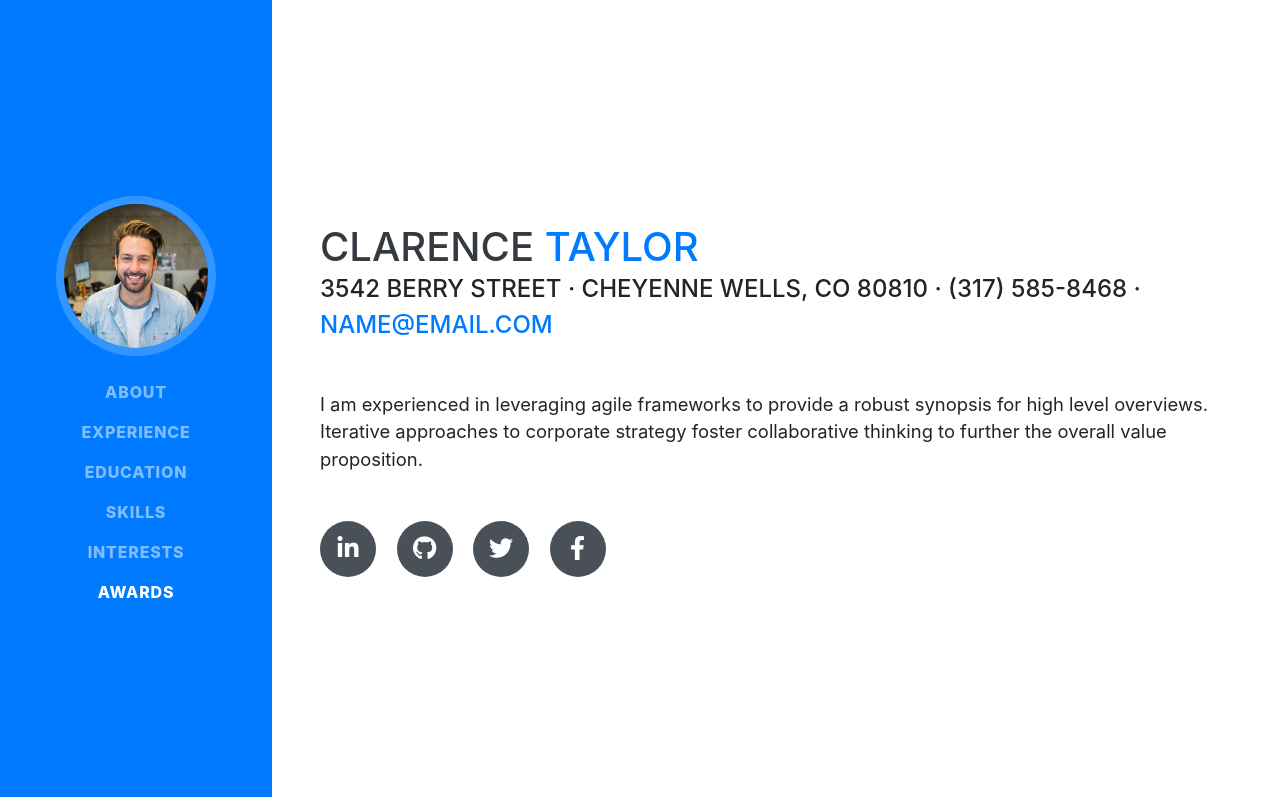
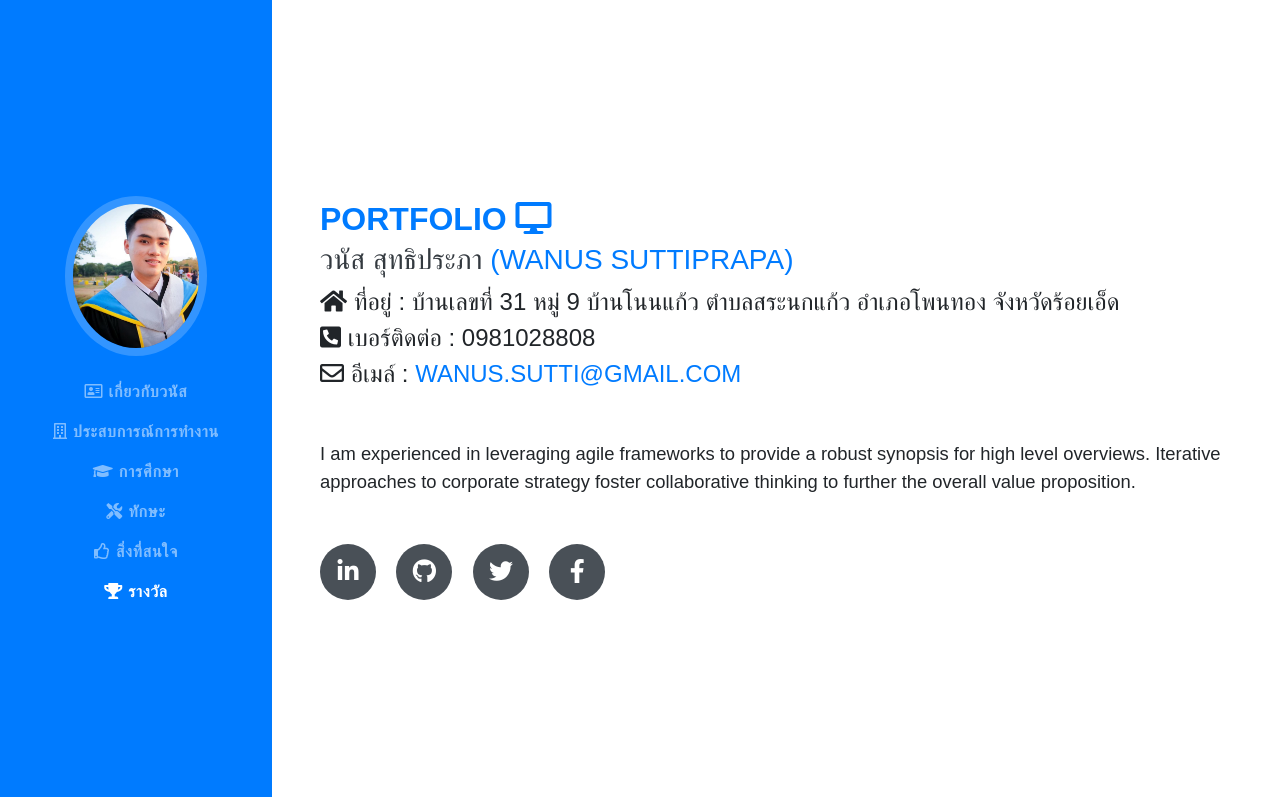
Before and after one commit to wanustony/wanussutti.github.io, a website with bundled scripts: page index.html in a window 1280 px wide. Shown: the top 797 px of the page. Built offline with nearby package versions, Linux system fonts and the light colour scheme; a web font is replaced by a local one.

Commit message:
Edit port 1

```diff
--- a/index.html
+++ b/index.html
@@ -8,7 +8,7 @@
   <meta name="description" content="">
   <meta name="author" content="">
 
-  <title>Resume - Start Bootstrap Theme</title>
+  <title>PORTFOLIO - WANUS SUTTIPRAPA</title>
 
   <!-- Bootstrap core CSS -->
   <link href="vendor/bootstrap/css/bootstrap.min.css" rel="stylesheet">
@@ -20,16 +20,45 @@
 
   <!-- Custom styles for this template -->
   <link href="css/resume.min.css" rel="stylesheet">
+  <!-- ภาษาไทย Google Font -->
+  <link href="https://fonts.googleapis.com/css2?family=Kodchasan:ital,wght@1,700&display=swap" rel="stylesheet">
+
 
 </head>
+
+<style>
+  * {
+    font-family: 'Kodchasan', sans-serif;
+
+  }
+  .bg-primary {
+    background-color : rgb(7, 71, 166)!important;
+  }
+
+  .text-primary {
+    color : rgb(7, 71, 166)!important;
+  }
+
+  a {
+    color: rgb(7, 71, 166);
+  }
+
+  .social-icons a:hover {
+    background-color : rgb(7, 71, 166)!important;
+  }
+
+  .font-thai {
+    font-family: 'Kodchasan', sans-serif;
+  }
+</style>
 
 <body id="page-top">
 
   <nav class="navbar navbar-expand-lg navbar-dark bg-primary fixed-top" id="sideNav">
     <a class="navbar-brand js-scroll-trigger" href="#page-top">
-      <span class="d-block d-lg-none">Clarence Taylor</span>
+      <span class="d-block d-lg-none">วนัส สุทธิประภา (Wanus Suttiprapa)</span>
       <span class="d-none d-lg-block">
-        <img class="img-fluid img-profile rounded-circle mx-auto mb-2" src="img/profile.jpg" alt="">
+        <img class="img-fluid img-profile rounded-circle mx-auto mb-2" src="img/tony1.jpg" alt="">
       </span>
     </a>
     <button class="navbar-toggler" type="button" data-toggle="collapse" data-target="#navbarSupportedContent" aria-controls="navbarSupportedContent" aria-expanded="false" aria-label="Toggle navigation">
@@ -38,22 +67,22 @@
     <div class="collapse navbar-collapse" id="navbarSupportedContent">
       <ul class="navbar-nav">
         <li class="nav-item">
-          <a class="nav-link js-scroll-trigger" href="#about">About</a>
+          <a class="nav-link js-scroll-trigger" href="#about"><i class="far fa-address-card"></i> เกี่ยวกับวนัส</a>
         </li>
         <li class="nav-item">
-          <a class="nav-link js-scroll-trigger" href="#experience">Experience</a>
+          <a class="nav-link js-scroll-trigger" href="#experience"><i class="far fa-building"></i> ประสบการณ์การทำงาน</a>
         </li>
         <li class="nav-item">
-          <a class="nav-link js-scroll-trigger" href="#education">Education</a>
+          <a class="nav-link js-scroll-trigger" href="#education"><i class="fas fa-graduation-cap"></i> การศึกษา</a>
         </li>
         <li class="nav-item">
-          <a class="nav-link js-scroll-trigger" href="#skills">Skills</a>
+          <a class="nav-link js-scroll-trigger" href="#skills"><i class="fas fa-tools"></i> ทักษะ</a>
         </li>
         <li class="nav-item">
-          <a class="nav-link js-scroll-trigger" href="#interests">Interests</a>
+          <a class="nav-link js-scroll-trigger" href="#interests"><i class="far fa-thumbs-up"></i> สิ่งที่สนใจ</a>
         </li>
         <li class="nav-item">
-          <a class="nav-link js-scroll-trigger" href="#awards">Awards</a>
+          <a class="nav-link js-scroll-trigger" href="#awards"><i class="fas fa-trophy"></i> รางวัล</a>
         </li>
       </ul>
     </div>
@@ -63,11 +92,14 @@
 
     <section class="resume-section p-3 p-lg-5 d-flex align-items-center" id="about">
       <div class="w-100">
-        <h1 class="mb-0">Clarence
-          <span class="text-primary">Taylor</span>
-        </h1>
-        <div class="subheading mb-5">3542 Berry Street · Cheyenne Wells, CO 80810 · (317) 585-8468 ·
-          <a href="mailto:name@email.com">name@email.com</a>
+        <h2 class="mb-1 font-thai text-primary" style="font-weight: bold;">portfolio <i class="fa fa-desktop"></i></h2>
+        <h3 class="mb-0 font-thai">วนัส สุทธิประภา
+        <span class="text-primary">(Wanus Suttiprapa)</span></h3>
+
+        <div class="subheading mb-5 mt-2 font-thai">
+          <span><i class="fas fa-home"></i> ที่อยู่ : บ้านเลขที่ 31 หมู่ 9 บ้านโนนแก้ว ตำบลสระนกแก้ว อำเภอโพนทอง จังหวัดร้อยเอ็ด</span>
+          <br><span><i class="fas fa-phone-square-alt"></i> เบอร์ติดต่อ : 0981028808</span>
+          <br><span><i class="far fa-envelope"></i> อีเมล์ : <a href="wanus.sutti@gmail.com">wanus.sutti@gmail.com</a></span>
         </div>
         <p class="lead mb-5">I am experienced in leveraging agile frameworks to provide a robust synopsis for high level overviews. Iterative approaches to corporate strategy foster collaborative thinking to further the overall value proposition.</p>
         <div class="social-icons">
```
Also changed, not shown: img/tony.jpg (added), img/tony1.jpg (added).
